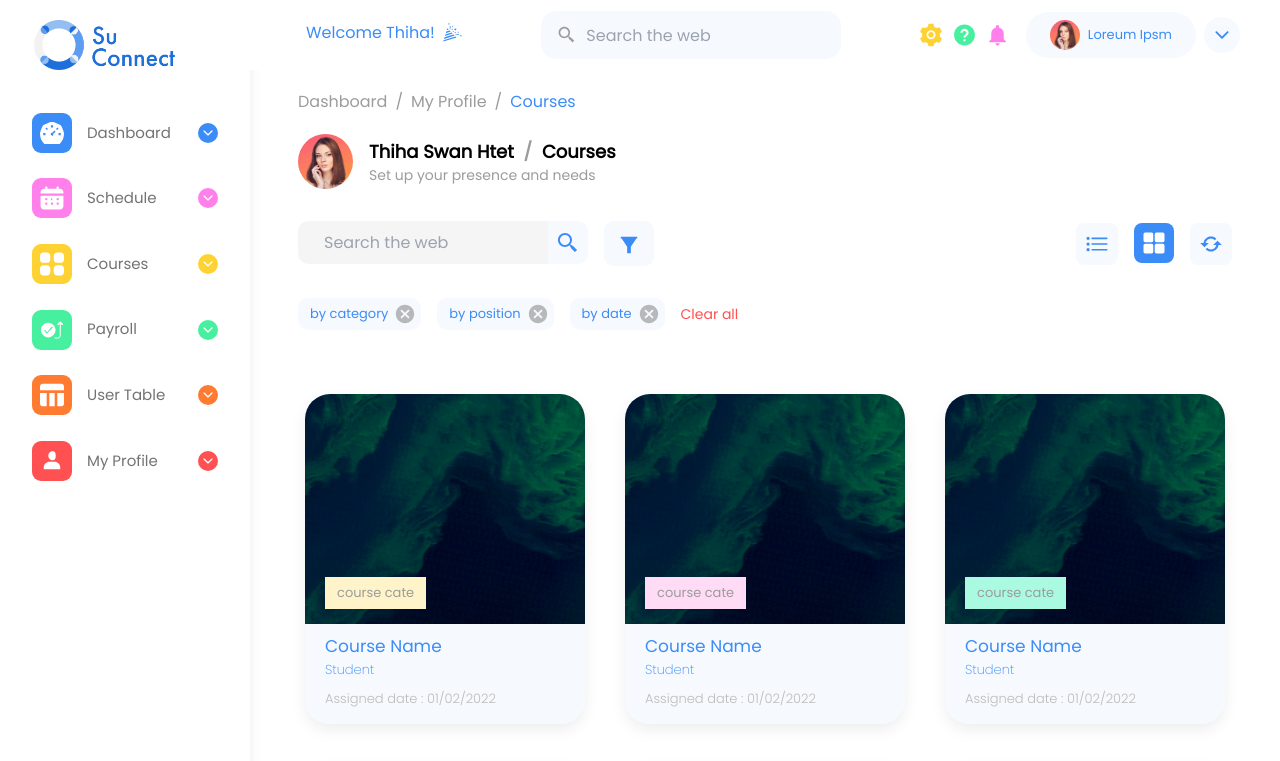
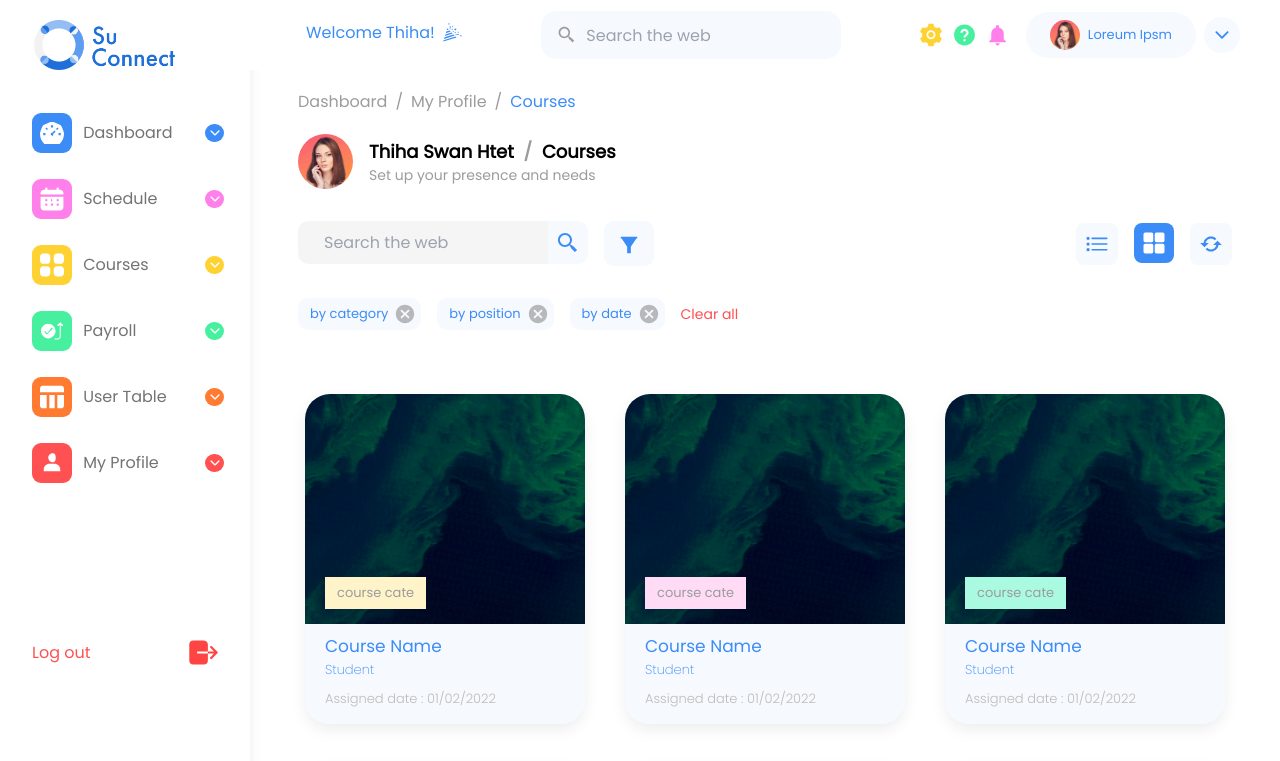
Before and after one commit to ShoonLeiNaing/suconnect-frontend, a Next.js app: page /courses in a window 1280 px wide. Shown: the top 761 px of the page. Built offline with nearby package versions, Linux system fonts and the light colour scheme.

Commit message:
sidebar-component fix done

```diff
--- a/components/Navbar/SideBarNav.tsx
+++ b/components/Navbar/SideBarNav.tsx
@@ -2,7 +2,7 @@ import { Box, Typography } from "@mui/material";
 import { FunctionComponent, useState } from "react";
 import { IoIosArrowBack } from "react-icons/io";
 import { colors } from "../../data/constant";
-import SideBarNavItem from "./SideBarNavItem";
+import SideBarNavItems from "./SideBarNavItems";
 import styles from "./navbar.module.css";
 
 interface IProps {
@@ -11,6 +11,39 @@ interface IProps {
 
 const SideBarNav: FunctionComponent<IProps> = ({ allowToggle }) => {
   const [slideOpen, setSlideOpen] = useState(true);
+
+  const NavTitles = [
+    {
+      navTitle: "Dashboard",
+      iconBgColor: colors.primaryColors.lightblue.lightblue1,
+      icon: "/images/sidebaricon1.svg",
+    },
+    {
+      navTitle: "Schedule",
+      iconBgColor: colors.primaryColors.pink.pink1,
+      icon: "/images/sidebaricon2.svg",
+    },
+    {
+      navTitle: "Courses",
+      iconBgColor: colors.primaryColors.yellow.yellow1,
+      icon: "/images/sidebaricon3.svg",
+    },
+    {
+      navTitle: "Payroll",
+      icon: "/images/sidebaricon4.svg",
+      iconBgColor: colors.secondaryColors.green.green1,
+    },
+    {
+      navTitle: "User Table",
+      icon: "/images/sidebaricon5.svg",
+      iconBgColor: colors.secondaryColors.orange.orange1,
+    },
+    {
+      navTitle: "My Profile",
+      icon: "/images/sidebaricon6.svg",
+      iconBgColor: colors.secondaryColors.red.red1,
+    },
+  ];
 
   return (
     <Box
@@ -26,43 +59,9 @@ const SideBarNav: FunctionComponent<IProps> = ({ allowToggle }) => {
         style={{ height: slideOpen ? "50px" : "32px" }}
         src={slideOpen ? "/images/logo.png" : "/images/logosm.png"}
       />
-      <SideBarNavItem
-        status={slideOpen}
-        title="Dashboard"
-        icon="/images/sidebaricon1.svg"
-        iconBgColor={colors.primaryColors.lightblue.lightblue1}
-      />
-      <SideBarNavItem
-        status={slideOpen}
-        title="Schedule"
-        icon="/images/sidebaricon2.svg"
-        iconBgColor={colors.primaryColors.pink.pink1}
-      />
-      <SideBarNavItem
-        status={slideOpen}
-        title="Courses"
-        icon="/images/sidebaricon3.svg"
-        iconBgColor={colors.primaryColors.yellow.yellow1}
-      />
-      <SideBarNavItem
-        status={slideOpen}
-        title="Payroll"
-        icon="/images/sidebaricon4.svg"
-        iconBgColor={colors.secondaryColors.green.green1}
-      />
-      <SideBarNavItem
-        status={slideOpen}
-        title="User Table"
-        icon="/images/sidebaricon5.svg"
-        iconBgColor={colors.secondaryColors.orange.orange1}
-      />
-      <SideBarNavItem
-        status={slideOpen}
-        title="My Profile"
-        icon="/images/sidebaricon6.svg"
-        iconBgColor={colors.secondaryColors.red.red1}
-      />
-      {/* <Box className="flex justify-between items-center mt-36 cursor-pointer">
+
+      <SideBarNavItems navTitles={NavTitles} status={slideOpen} />
+      <Box className="flex justify-between items-center mt-36 cursor-pointer">
         <Typography
           className={`${slideOpen ? "block" : "hidden"} `}
           color={colors.secondaryColors.red.red1}
@@ -71,7 +70,7 @@ const SideBarNav: FunctionComponent<IProps> = ({ allowToggle }) => {
         </Typography>
         &nbsp;
         <img src="/images/logout.svg" alt="logout" />
-      </Box> */}
+      </Box>
 
       {allowToggle && (
         <IoIosArrowBack
--- a/components/Navbar/SideBarNavItem.tsx
+++ /dev/null
@@ -1,89 +0,0 @@
-import { FunctionComponent, useState } from "react";
-import { Box, Typography } from "@mui/material";
-import { IoIosArrowDown } from "react-icons/io";
-import { FaPoll, FaCog, FaBookReader } from "react-icons/fa";
-import SideDropDown from "./SideDropDown";
-import { colors } from "../../data/constant";
-
-interface IProps {
-  status: boolean;
-  title: string;
-  icon: string;
-  iconBgColor?: string;
-}
-
-const SideBarNavItem: FunctionComponent<IProps> = ({
-  status,
-  title,
-  icon,
-  iconBgColor,
-}) => {
-  const [dropDownOpen, setDropDownOpen] = useState(false);
-
-  return (
-    <Box>
-      <Box
-        display="flex"
-        justifyContent="space-between"
-        alignItems="center"
-        padding="0.8rem 0"
-      >
-        <Box className="flex items-center cursor-pointer">
-          <Box
-            width="2.5rem"
-            padding="0.5rem"
-            borderRadius="9px"
-            sx={{ backgroundColor: iconBgColor }}
-          >
-            <img className="w-6 h-6" src={icon} alt="sideicons" />
-          </Box>
-          {status && (
-            <Typography
-              marginLeft="15px"
-              fontSize="15px"
-              className={`${status ? "block" : "hidden"} `}
-              color={colors.black.black1}
-            >
-              {title}
-            </Typography>
-          )}
-        </Box>
-        <Box
-          padding="3px"
-          className={` ${
-            status ? "block" : "hidden"
-          } cursor-pointer rounded-full`}
-          sx={{ backgroundColor: iconBgColor }}
-          onClick={() => setDropDownOpen(!dropDownOpen)}
-        >
-          <IoIosArrowDown fontSize="14px" color="white" />
-        </Box>
-      </Box>
-      <Box className={` ${dropDownOpen ? "mb-4" : ""} `}>
-        <SideDropDown
-          sideStatus={status}
-          dropStatus={dropDownOpen}
-          title="DropDown 1"
-          iconColor={iconBgColor}
-          icon={<FaBookReader />}
-        />
-        <SideDropDown
-          sideStatus={status}
-          dropStatus={dropDownOpen}
-          title="DropDown 2"
-          iconColor={iconBgColor}
-          icon={<FaPoll />}
-        />
-        <SideDropDown
-          sideStatus={status}
-          dropStatus={dropDownOpen}
-          title="DropDown 3"
-          iconColor={iconBgColor}
-          icon={<FaCog />}
-        />
-      </Box>
-    </Box>
-  );
-};
-
-export default SideBarNavItem;
--- /dev/null
+++ b/components/Navbar/SideBarNavItems.tsx
@@ -0,0 +1,113 @@
+import { useState, SyntheticEvent, FunctionComponent } from "react";
+import {
+  Accordion,
+  AccordionSummary,
+  AccordionDetails,
+  Typography,
+  styled,
+  Box,
+} from "@mui/material";
+import { IoIosArrowDown } from "react-icons/io";
+import { FaPoll, FaCog, FaBookReader } from "react-icons/fa";
+import { colors } from "../../data/constant";
+import SideDropDown from "./SideDropDown";
+
+interface NavTitle {
+  navTitle: string;
+  iconBgColor: string;
+  icon: string;
+}
+interface IProps {
+  navTitles: NavTitle[];
+  status: boolean;
+}
+
+const SideBarNavItems: FunctionComponent<IProps> = ({ navTitles, status }) => {
+  const BootstrapAccordion = styled(Accordion)({
+    boxShadow: "0px 0px 0px",
+    padding: "1px 0",
+    marginBottom: "0px",
+    marginLeft: "-1rem",
+    "&.MuiAccordion-root:before": {
+      backgroundColor: "white",
+    },
+    "&.MuiAccordion-root.Mui-expanded": {
+      marginTop: "0",
+      transition: "0.3s all ease-in",
+      transitionDuration: "300s",
+      marginLeft: "-1rem",
+    },
+  });
+
+  const [expanded, setExpanded] = useState<string | false>(false);
+
+  const handleChange =
+    (panel: string) => (event: SyntheticEvent, isExpanded: boolean) => {
+      setExpanded(isExpanded ? panel : false);
+    };
+
+  return (
+    <Box>
+      {navTitles?.map((navTitle, index) => (
+        <BootstrapAccordion
+          className={` ${status ? "w-56 -ml-4" : "w-8 ml-0"} `}
+          key={index}
+          expanded={expanded === `panel${index + 1}`}
+          onChange={handleChange(`panel${index + 1}`)}
+        >
+          <AccordionSummary
+            className="mt-0"
+            expandIcon={
+              <Box
+                className={` ${
+                  status ? "flex" : "hidden"
+                } cursor-pointer rounded-full p-[0.15rem]`}
+                sx={{ backgroundColor: navTitle.iconBgColor }}
+              >
+                <IoIosArrowDown fontSize="14px" color="white" />{" "}
+              </Box>
+            }
+          >
+            <Box className="flex justify-center items-center m-0">
+              <Box
+                width="2.5rem"
+                padding="0.5rem"
+                borderRadius="9px"
+                sx={{ backgroundColor: navTitle.iconBgColor }}
+              >
+                <img className="w-6 h-6" src={navTitle.icon} alt="sideicons" />
+              </Box>
+              <Typography
+                className={`${status ? "flex" : "hidden"}`}
+                fontSize="16px"
+                marginLeft="0.7rem"
+                color={colors.black.black1}
+              >
+                {navTitle.navTitle}
+              </Typography>
+            </Box>
+          </AccordionSummary>
+          <AccordionDetails className="my-0 -mt-2 py-0">
+            <SideDropDown
+              title="DropDown 1"
+              iconColor={navTitle.iconBgColor}
+              icon={<FaBookReader />}
+            />
+            <SideDropDown
+              title="DropDown 2"
+              iconColor={navTitle.iconBgColor}
+              icon={<FaPoll />}
+            />
+            <SideDropDown
+              title="DropDown 3"
+              iconColor={navTitle.iconBgColor}
+              icon={<FaCog />}
+            />
+          </AccordionDetails>
+        </BootstrapAccordion>
+      ))}
+    </Box>
+  );
+};
+
+export default SideBarNavItems;
--- a/components/Navbar/SideDropDown.tsx
+++ b/components/Navbar/SideDropDown.tsx
@@ -1,33 +1,27 @@
 import { FunctionComponent } from "react";
-import { Box, Typography, Icon } from "@mui/material";
+import { Box, Typography } from "@mui/material";
 import { colors } from "../../data/constant";
 
 interface IProps {
-  sideStatus: boolean;
-  dropStatus: boolean;
   title: string;
   icon: any;
   iconColor?: string;
 }
 
 const SideDropDown: FunctionComponent<IProps> = ({
-  sideStatus,
-  dropStatus,
   title,
   icon,
   iconColor,
 }) => {
   return (
     <Box
-      className={` ${dropStatus ? "flex" : "hidden"} ${
-        sideStatus ? "" : "hidden"
-      } duration-100 py-4`}
+      // className={` ${dropStatus ? "flex" : "hidden"} ${
+      //   sideStatus ? "" : "hidden"
+      // } duration-100 py-4`}
+      className="cursor-pointer flex duration-100 py-[0.9rem]"
     >
       <Box display="flex" marginLeft="0.5rem" color={iconColor} fontSize="20px">
-        {/* {icon} */}
         {icon}
-        {/* <Icon as={icon} sx={{ color: iconColor, marginRight: "1rem" }} /> */}
-        {/* <Icon sx={{ color: iconColor, marginRight: "1rem" }}>{icon}</Icon> */}
         <Typography
           color={colors.black.black1}
           fontSize="14px"
```
